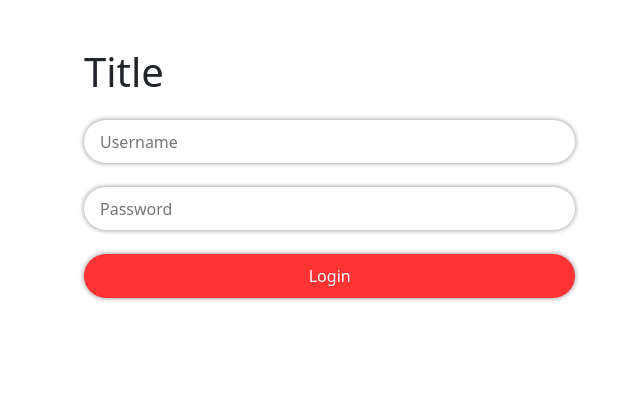
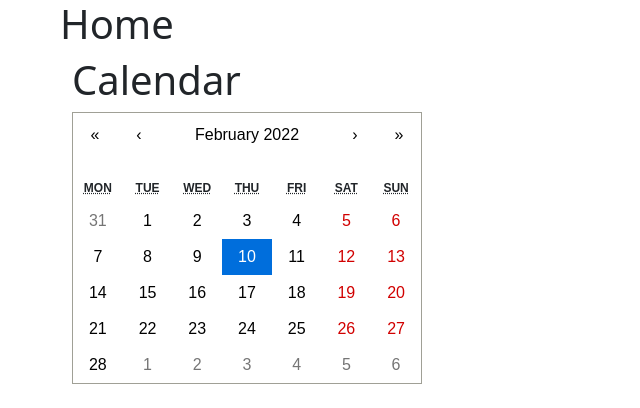
Before and after one commit to systemry420/icrc-attendance, a React (Create React App) app: page / in a window 1280 px wide. Shown: the top 408 px of the page, without its empty margins (34-674 px from the left). Built offline with nearby package versions, Linux system fonts and the light colour scheme.

Commit message:
integrate react-calendar

```diff
--- a/package.json
+++ b/package.json
@@ -8,6 +8,7 @@
     "@testing-library/user-event": "^13.5.0",
     "bootstrap": "^5.0.0-alpha3",
     "react": "^17.0.2",
+    "react-calendar": "^3.7.0",
     "react-dom": "^17.0.2",
     "react-scripts": "5.0.0",
     "web-vitals": "^2.1.4"
--- a/src/App.js
+++ b/src/App.js
@@ -1,10 +1,10 @@
 import './index.css';
-import Login from './pages/login';
+import Home from './pages/home';
 
 function App() {
   return (
     <div className="container">
-      <Login />
+      <Home />
     </div>
   );
 }
--- /dev/null
+++ b/src/components/calendar.js
@@ -0,0 +1,26 @@
+import React, { useState } from 'react';
+import {Calendar as Cal} from 'react-calendar';
+import 'react-calendar/dist/Calendar.css';
+
+
+function Calendar(){
+  const [selectedDates, setSelectedDates] = useState(new Date());
+
+  const handleSelection = (date) => {
+
+    console.log(date);
+  };
+
+  return (
+    <div className='container'>
+      <h1>Calendar</h1>
+      <Cal
+        value={selectedDates}
+        defaultValue={'2-10-2022'}
+        onClickDay={handleSelection}
+         />
+    </div>
+  );
+}
+
+export default Calendar
--- /dev/null
+++ b/src/pages/home.js
@@ -0,0 +1,13 @@
+import React from 'react'
+import Calendar from '../components/calendar';
+
+function Home() {
+  return (
+    <div className="container">
+      <h1>Home</h1>
+      <Calendar />
+    </div>
+  );
+}
+
+export default Home;
--- a/src/pages/login.js
+++ b/src/pages/login.js
@@ -15,7 +15,7 @@ const Login = () => {
   }
 
   return (
-    <div className="container  m-4 py-4">
+    <div className="container">
       <div className="fill-form form-box">
       <h1>Title</h1>
         <form className="col-lg-6 col-md-6 col-sm-12">
```
Also changed, not shown: 1 other file (tests, documents, lock files or other folders).
